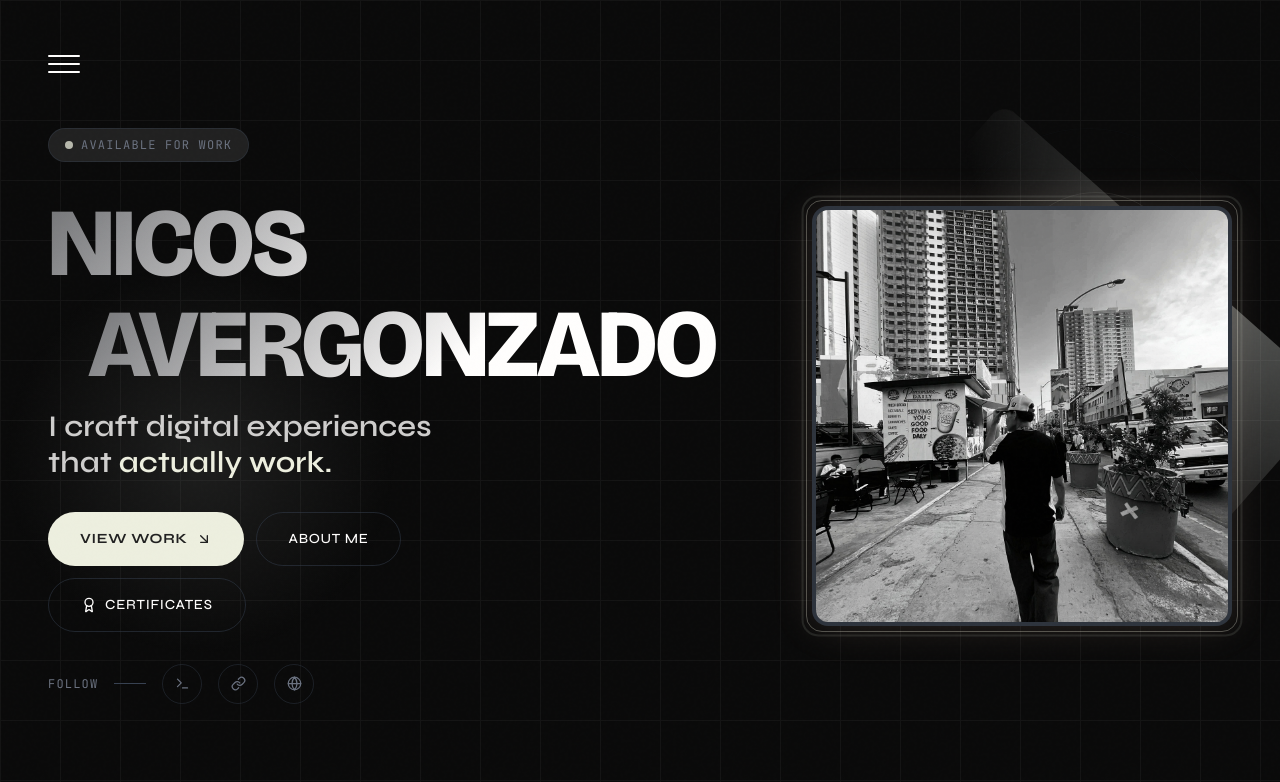
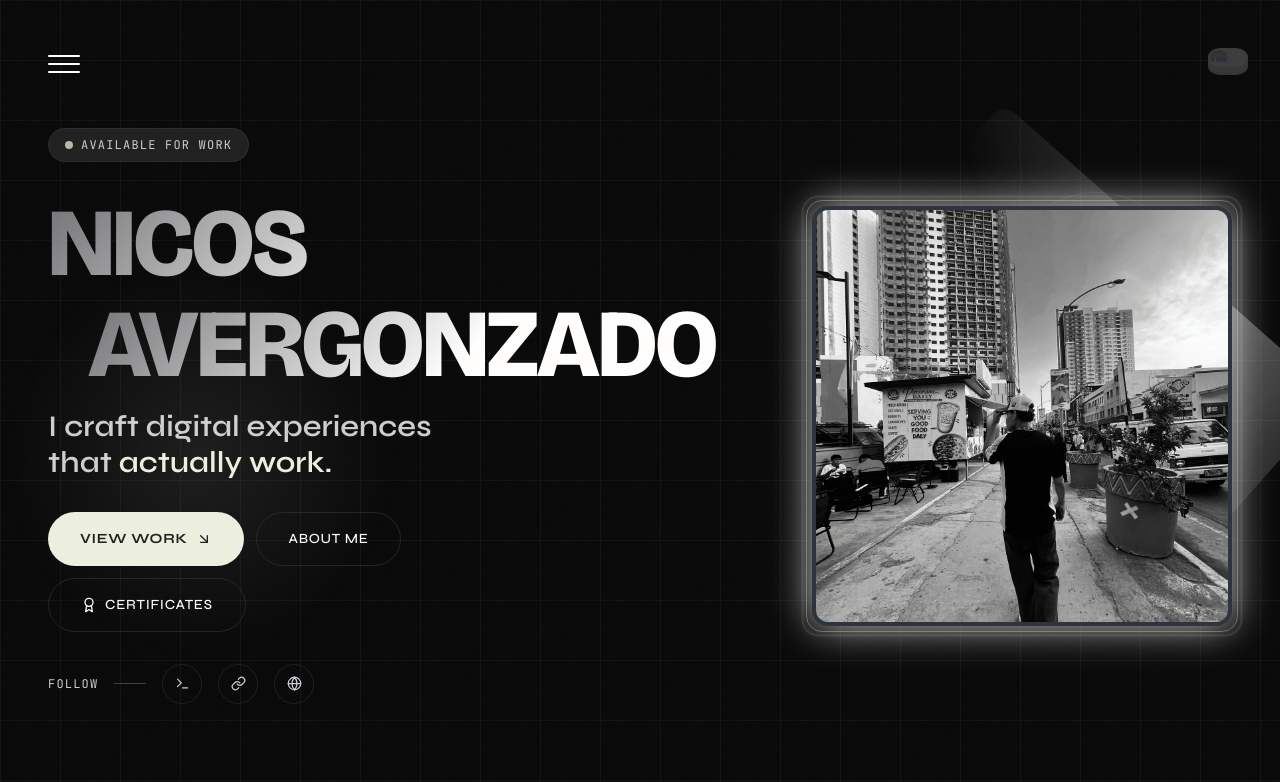
Before and after one commit to nikaver09/neks-portfolio-, a React (Vite) app: page / in a window 1280 px wide. Shown: the top 782 px of the page. Built offline with nearby package versions, Linux system fonts and the light colour scheme.

Commit message:
UPDATE18 ADJUST COLORS AND GRADIENTS

```diff
--- a/src/App.jsx
+++ b/src/App.jsx
@@ -12,6 +12,8 @@ import Footer from "./components/Footer";
 import CertificatesPage from "./components/CertificatesPage";
 import Loader from "./components/Loader";
 import CustomCursor from "./components/CustomCursor";
+import ThemeToggle from "./components/ThemeToggle";
+import { ThemeProvider } from "./context/ThemeContext";
 
 export default function App() {
   const [currentPage, setCurrentPage] = useState("portfolio");
@@ -27,12 +29,14 @@ export default function App() {
   }, []);
 
   return (
+    <ThemeProvider>
       <SmoothScroll>
         <CustomCursor />
         {/* Loader overlay */}
         {isLoading && <Loader onComplete={handleLoaderComplete} />}
 
         <div className={`noise min-h-screen bg-neutral-950 text-white selection:bg-[#e8ff47] selection:text-black ${isLoading ? "overflow-hidden h-screen" : ""}`}>
+          <ThemeToggle />
           {currentPage === "portfolio" ? (
             <>
               <Navbar />
@@ -52,5 +56,6 @@ export default function App() {
           )}
         </div>
       </SmoothScroll>
+    </ThemeProvider>
   );
 }
--- a/src/components/CustomCursor.jsx
+++ b/src/components/CustomCursor.jsx
@@ -75,8 +75,8 @@ export default function CustomCursor() {
         }}
         animate={{
           scale: hovered ? 1.6 : 1,
-          backgroundColor: hovered ? "rgba(237, 239, 223, 0.15)" : "rgba(237, 239, 223, 0)",
-          borderColor: hovered ? "#EDEFDF" : "rgba(237, 239, 223, 0.4)",
+          backgroundColor: hovered ? "rgba(0, 0, 0, 0.15)" : "rgba(237, 239, 223, 0)",
+          borderColor: hovered ? "#fcfcfcff" : "rgba(237, 239, 223, 0.4)",
         }}
         transition={{ type: "tween", ease: "backOut", duration: 0.2 }}
       />
--- a/src/components/Projects.jsx
+++ b/src/components/Projects.jsx
@@ -84,7 +84,7 @@ export default function Projects() {
 
               <div className="relative space-y-6">
                 <div className="flex items-start justify-between">
-                  <span className="font-display text-5xl opacity-20" style={{ color: project.accent }}>{project.num}</span>
+                  <span className="project-num font-display text-5xl opacity-20" style={{ color: project.accent }}>{project.num}</span>
                   <div className="flex gap-3">
                     <a href={project.repo} target="_blank" rel="noopener noreferrer" className="w-9 h-9 border border-muted/40 rounded-full flex items-center justify-center text-ghost hover:text-accent hover:border-accent transition-all">
                       <Terminal size={15} />
@@ -127,7 +127,7 @@ export default function Projects() {
               />
               <div className="relative space-y-4">
                 <div className="flex items-center justify-between">
-                  <span className="font-display text-3xl opacity-30" style={{ color: project.accent }}>{project.num}</span>
+                  <span className="project-num font-display text-3xl opacity-30" style={{ color: project.accent }}>{project.num}</span>
                   <div className="flex gap-2">
                     <a href={project.repo} className="text-ghost hover:text-accent transition-colors"><Terminal size={14} /></a>
                     <a href={project.live} className="text-ghost hover:text-accent transition-colors"><ExternalLink size={14} /></a>
--- /dev/null
+++ b/src/components/ThemeToggle.css
@@ -0,0 +1,119 @@
+.theme-checkbox {
+	--off: #3d3d3d;
+	--mid: #888888;
+	--on: #868686;
+	--transDur: 0.5s;
+	--timing: cubic-bezier(0.6,0,0.4,1);
+
+	font-size: 18px; /* Scale the checkbox */
+	top: 16px;
+	animation: bgOff var(--transDur) var(--timing);
+	background-color: var(--off);
+	border-radius: 0.67em / 0.5em;
+	box-shadow:
+		0 0.05em 0.1em #00000007 inset,
+		0 -0.25em 0.25em #0001 inset,
+		0 -0.5em 0 #0001 inset,
+		0 0.1em 0.1em #0001;
+	cursor: pointer;
+	position: relative;
+	width: 2.25em;
+	height: 1.5em;
+	-webkit-appearance: none;
+	appearance: none;
+	-webkit-tap-highlight-color: transparent;
+	margin: 0;
+	padding: 0;
+	border: 0;
+}
+
+.theme-checkbox:before {
+	background-image:
+		linear-gradient(90deg,#f1f2f3 2px,#f1f2f300 2px),
+		linear-gradient(#f1f2f3 2px,#f1f2f300 2px);
+	background-repeat: repeat;
+	background-size: 0.75em 0.375em;
+	background-color: #f8f9fa;
+
+	animation: handleOff var(--transDur) var(--timing);
+	background-attachment: fixed;
+	background-position: 50% calc(50% - 0.1875em);
+	border-radius: 0.5em / 0.375em;
+	box-shadow:
+		0 0.175em 0.175em 0 #0001 inset,
+		0 0.375em 0 #0002 inset,
+		0 0.375em 0 var(--off) inset,
+		0 0.475em 0.1em #0001 inset;
+	content: "";
+	display: block;
+	position: absolute;
+	top: 0.125em;
+	left: 0.125em;
+	width: 1em;
+	height: 0.75em;
+}
+
+html.dark-mode .theme-checkbox:before {
+	background-image:
+		linear-gradient(90deg,#3a3d46 2px,#3a3d4600 2px),
+		linear-gradient(#3a3d46 2px,#2e3138 2px);
+}
+
+.theme-checkbox:checked {
+	animation: bgOn var(--transDur) var(--timing) forwards;
+}
+.theme-checkbox:checked:before {
+	animation: handleOn var(--transDur) var(--timing) forwards;
+}
+.theme-checkbox:focus {
+	outline: none;
+}
+.theme-checkbox.pristine, .theme-checkbox.pristine:before {
+	animation: none !important;
+}
+
+/* Animations */
+@keyframes bgOff {
+	from { background-color: var(--on); }
+	50% { background-color: var(--mid); }
+	to { background-color: var(--off); }
+}
+@keyframes bgOn {
+	from { background-color: var(--off); }
+	50% { background-color: var(--mid); }
+	to { background-color: var(--on); }
+}
+@keyframes handleOff {
+	from {
+		box-shadow: 0 0.175em 0.175em 0 #0001 inset, 0 0.375em 0 #0002 inset, 0 0.375em 0 var(--on) inset, 0 0.475em 0.1em #0001 inset;
+		left: 1.125em;
+		width: 1em;
+	}
+	50% {
+		box-shadow: 0 0.175em 0.175em 0 #0001 inset, 0 0.375em 0 #0002 inset, 0 0.375em 0 var(--mid) inset, 0 0.475em 0.1em #0001 inset;
+		left: 0.125em;
+		width: 2em;
+	}
+	to {
+		box-shadow: 0 0.175em 0.175em 0 #0001 inset, 0 0.375em 0 #0002 inset, 0 0.375em 0 var(--off) inset, 0 0.475em 0.1em #0001 inset;
+		left: 0.125em;
+		width: 1em;
+	}
+}
+@keyframes handleOn {
+	from {
+		box-shadow: 0 0.175em 0.175em 0 #0001 inset, 0 0.375em 0 #0002 inset, 0 0.375em 0 var(--off) inset, 0 0.475em 0.1em #0001 inset;
+		left: 0.125em;
+		width: 1em;
+	}
+	50% {
+		box-shadow: 0 0.175em 0.175em 0 #0001 inset, 0 0.375em 0 #0002 inset, 0 0.375em 0 var(--mid) inset, 0 0.475em 0.1em #0001 inset;
+		left: 0.125em;
+		width: 2em;
+	}
+	to {
+		box-shadow: 0 0.175em 0.175em 0 #0001 inset, 0 0.375em 0 #0002 inset, 0 0.375em 0 var(--on) inset, 0 0.475em 0.1em #0001 inset;
+		left: 1.125em;
+		width: 1em;
+	}
+}
--- /dev/null
+++ b/src/components/ThemeToggle.jsx
@@ -0,0 +1,26 @@
+import { useTheme } from "../context/ThemeContext";
+import { useState } from "react";
+import "./ThemeToggle.css";
+
+export default function ThemeToggle() {
+  const { isDark, toggleTheme } = useTheme();
+  const [isPristine, setIsPristine] = useState(true);
+
+  const handleChange = () => {
+    setIsPristine(false);
+    toggleTheme();
+  };
+
+  return (
+    <div className="fixed top-8 right-8 z-[100]">
+      <input
+        type="checkbox"
+        className={`theme-checkbox ${isPristine ? "pristine" : ""}`}
+        checked={isDark}
+        onChange={handleChange}
+        aria-label={isDark ? "Switch to light mode" : "Switch to dark mode"}
+        title={isDark ? "Switch to light mode" : "Switch to dark mode"}
+      />
+    </div>
+  );
+}
--- /dev/null
+++ b/src/context/ThemeContext.jsx
@@ -0,0 +1,35 @@
+import { createContext, useContext, useState, useEffect } from "react";
+
+const ThemeContext = createContext();
+
+export function ThemeProvider({ children }) {
+  const [isDark, setIsDark] = useState(() => {
+    const saved = localStorage.getItem("theme");
+    return saved ? saved === "dark" : true; // default to dark
+  });
+
+  useEffect(() => {
+    const root = document.documentElement;
+    if (isDark) {
+      root.classList.remove("light-mode");
+      root.classList.add("dark-mode");
+      localStorage.setItem("theme", "dark");
+    } else {
+      root.classList.remove("dark-mode");
+      root.classList.add("light-mode");
+      localStorage.setItem("theme", "light");
+    }
+  }, [isDark]);
+
+  const toggleTheme = () => setIsDark((prev) => !prev);
+
+  return (
+    <ThemeContext.Provider value={{ isDark, toggleTheme }}>
+      {children}
+    </ThemeContext.Provider>
+  );
+}
+
+export function useTheme() {
+  return useContext(ThemeContext);
+}
--- a/src/index.css
+++ b/src/index.css
@@ -4,18 +4,42 @@
 @tailwind utilities;
 
 @layer base {
-  * { box-sizing: border-box; }
-  html { scroll-behavior: smooth; }
+  * {
+    box-sizing: border-box;
+  }
+
+  html {
+    scroll-behavior: smooth;
+  }
+
   body {
-    background-color: #212121; /* Restored the dark base for proper text contrast! */
+    background-color: #3b3a3a;
+    /* Restored the dark base for proper text contrast! */
     color: #FFFEFD;
     font-family: 'DM Sans', sans-serif;
     overflow-x: hidden;
   }
-  ::selection { background: #707174; color: #212121; } /* Updated to soft beige */
-  ::-webkit-scrollbar { width: 4px; }
-  ::-webkit-scrollbar-track { background: #212121; }
-  ::-webkit-scrollbar-thumb { background: #FFFEFD; border-radius: 2px; } /* Updated to soft beige */
+
+  ::selection {
+    background: #707174;
+    color: #212121;
+  }
+
+  /* Updated to soft beige */
+  ::-webkit-scrollbar {
+    width: 4px;
+  }
+
+  ::-webkit-scrollbar-track {
+    background: #212121;
+  }
+
+  ::-webkit-scrollbar-thumb {
+    background: #FFFEFD;
+    border-radius: 2px;
+  }
+
+  /* Updated to soft beige */
 }
 
 @layer utilities {
@@ -26,6 +50,7 @@
     -webkit-text-fill-color: transparent;
     background-clip: text;
   }
+
   .noise::after {
     content: '';
     position: fixed;
@@ -35,35 +60,64 @@
     z-index: 9999;
     opacity: 0.3;
   }
+
   /* Updated glows and shadows using the RGB values for #FFFBEA (230, 190, 165) */
-  .glow { box-shadow: 0 0 40px rgba(230, 190, 165, 0.15); }
+  .glow {
+    box-shadow: 0 0 40px rgba(255, 255, 255, 0.767);
+  }
+
   .card-hover {
     transition: all 0.3s ease;
   }
+
   .card-hover:hover {
     transform: translateY(-4px);
     box-shadow: 0 20px 60px rgba(230, 190, 165, 0.1);
   }
 
   /* Added specific animations required by the modal component */
-  .animate-in { animation-fill-mode: both; }
-  .fade-in { animation-name: fadeIn; }
+  .animate-in {
+    animation-fill-mode: both;
+  }
+
+  .fade-in {
+    animation-name: fadeIn;
+  }
 }
 
 @keyframes fadeIn {
-  from { opacity: 0; }
-  to { opacity: 1; }
+  from {
+    opacity: 0;
+  }
+
+  to {
+    opacity: 1;
+  }
 }
 
 /* Loader Animations */
 @keyframes loaderSlideUp {
-  0% { opacity: 0; transform: translateY(12px); }
-  100% { opacity: 1; transform: translateY(0); }
+  0% {
+    opacity: 0;
+    transform: translateY(12px);
+  }
+
+  100% {
+    opacity: 1;
+    transform: translateY(0);
+  }
 }
 
 @keyframes loaderLetterUp {
-  0% { opacity: 0; transform: translateY(100%); }
-  100% { opacity: 1; transform: translateY(0); }
+  0% {
+    opacity: 0;
+    transform: translateY(100%);
+  }
+
+  100% {
+    opacity: 1;
+    transform: translateY(0);
+  }
 }
 
 /* Lenis Recommended CSS */
@@ -72,7 +126,8 @@ html.lenis body {
   height: auto;
 }
 
-html.lenis, html.lenis body {
+html.lenis,
+html.lenis body {
   height: auto;
 }
 
@@ -92,17 +147,19 @@ html.lenis, html.lenis body {
   pointer-events: none;
 }
 
-  /* 1. Add the Overlay Animation */
+/* 1. Add the Overlay Animation */
 .nav-overlay {
   position: fixed;
   top: 0;
   left: 0;
   width: 100%;
   height: 100%;
-  background-color: #212121; /* Your 'ink' color */
+  background-color: #212121;
+  /* Your 'ink' color */
   z-index: 40;
   transform: translateY(-100%);
-  transition: transform 0.6s cubic-bezier(0.76, 0, 0.24, 1); /* Smooth slide */
+  transition: transform 0.6s cubic-bezier(0.76, 0, 0.24, 1);
+  /* Smooth slide */
 }
 
 .nav-overlay.active {
@@ -118,16 +175,122 @@ html.lenis, html.lenis body {
   left: 2rem;
   z-index: 60;
   cursor: pointer;
-  color: #ffffff; /* 'snow' color */
+  color: #ffffff;
+  /* 'snow' color */
   transition: color 0.3s ease;
 }
 
 .menu-toggle-btn:hover {
-  color: #FFFEFD; /* Your 'accent' color */
+  color: #FFFEFD;
+  /* Your 'accent' color */
 }
 
+/* =========================================
+   LIGHT MODE OVERRIDES
+   ========================================= */
+html.light-mode body {
+  background-color: #c2c2c2;
+  color: #444444;
+}
+
+html.light-mode ::-webkit-scrollbar-track {
+  background: #f0f0f0;
+}
+
+html.light-mode ::-webkit-scrollbar-thumb {
+  background: #f0f0f0;
+  border-radius: 2px;
+}
+
+html.light-mode ::selection {
+  background: #333333;
+  color: #ffffff;
+}
+
+/* Noise overlay — softer in light mode */
+html.light-mode .noise::after {
+  opacity: 0.12;
+}
+
+/* Main page background & text */
+html.light-mode .bg-neutral-950 {
+  background-color: #c2c2c2 !important;
+  color: #333333 !important;
+}
+
+/* Nav overlay */
+html.light-mode .nav-overlay {
+  background-color: #f5f5f5;
+}
+
+/* Nav links */
+html.light-mode .nav-overlay button,
+html.light-mode .nav-overlay a {
+  color: #333333 !important;
+}
+
+html.light-mode .nav-overlay button:hover,
+html.light-mode .nav-overlay a:hover {
+  color: #555555 !important;
+}
+
+/* Hamburger lines */
+html.light-mode .menu-toggle-btn,
+html.light-mode .bg-snow {
+  background-color: #333333 !important;
+}
+
+/* Text colours */
+html.light-mode .text-white,
+html.light-mode .text-snow,
+html.light-mode .text-gray-400,
+html.light-mode .text-neutral-400,
+html.light-mode .text-ghost,
+html.light-mode .text-muted {
+  color: #2b2a2a !important;
+}
+
+/* Override text gradient */
+html.light-mode .text-gradient {
+  background: linear-gradient(135deg, #000000 0%, #36454F 80%) !important;
+  -webkit-background-clip: text !important;
+  -webkit-text-fill-color: transparent !important;
+  background-clip: text !important;
+  color: transparent !important;
+}
+
+/* Card / section backgrounds */
+html.light-mode .bg-neutral-900,
+html.light-mode .bg-neutral-800,
+html.light-mode .bg-card,
+html.light-mode .bg-surface,
+html.light-mode .bg-\[#e5e5e5\],
+html.light-mode .bg-\[\#212121\] {
+  background-color: #e5e5e5 !important;
+  color: #2b2a2a !important;
+}
+
+/* Borders */
+html.light-mode .border-neutral-800,
+html.light-mode .border-white\/10 {
+  border-color: #d4d4d4 !important;
+}
+
+/* Glow — subtle in light mode */
+html.light-mode .glow {
+  box-shadow: 0 0 40px rgb(196, 193, 193);
+}
+
+html.light-mode .card-hover:hover {
+  box-shadow: 0 20px 60px rgba(255, 252, 252, 0.801);
+}
+
+/* =========================================
+   CURSOR — hide on non-pointer devices
+   ========================================= */
 /* Hide default cursor on desktop browsers for interactive elements */
 @media (pointer: fine) {
+
   body,
   a,
   button,
@@ -136,3 +299,15 @@ html.lenis, html.lenis body {
     cursor: none !important;
   }
 }
+
+/* Light Mode Overrides for Projects */
+html.light-mode .project-tag {
+  color: #2b2a2a !important;
+  background-color: rgba(0, 0, 0, 0.05) !important;
+  border-color: rgba(0, 0, 0, 0.1) !important;
+}
+
+html.light-mode .project-num {
+  color: #2b2a2a !important;
+  opacity: 0.15 !important;
+}
--- a/tailwind.config.js
+++ b/tailwind.config.js
@@ -24,7 +24,7 @@ export default {
         accent: "#EDEFDF",   /* Charcoal - Your new primary accent color */
         accent2: "#e5e7eb",  /* Light Gray - Secondary highlight */
         muted: "#374151",    /* Dark Gray - Great for subtle borders or inactive states */
-        ghost: "#6b7280",    /* Medium-Dark Gray - Perfect for secondary, less important text */
+        ghost: "#ccced3ff",    /* Medium-Dark Gray - Perfect for secondary, less important text */
         snow: "#FFFEFD",     /* Pure White - For your brightest, most important text/headings */
       },
       animation: {
```
Lines whose indentation alone changed are shown as unchanged.
